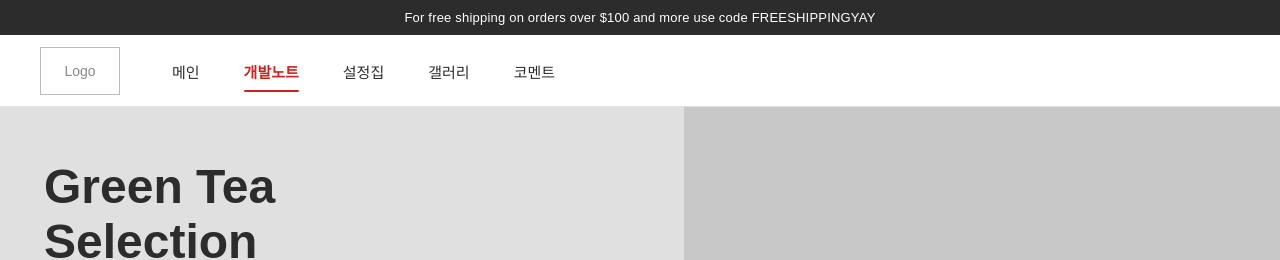
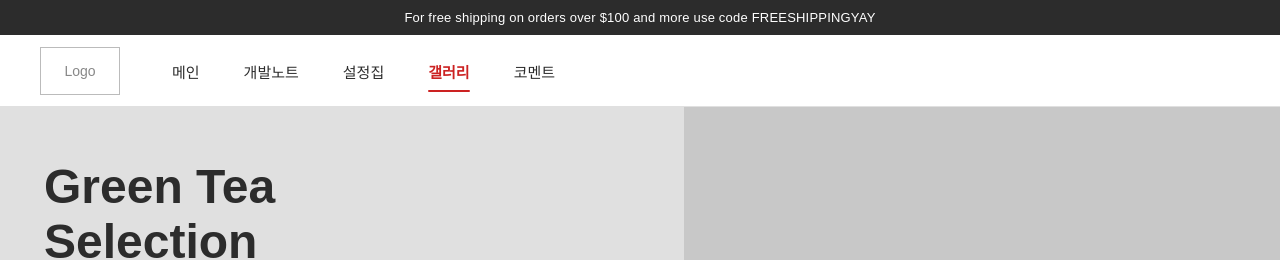
Before and after one commit to crymanmanman2-cell/bloodpunk_project, a Jekyll site: the page 갤러리.html, which Jekyll copies as it is, in a window 1280 px wide. Shown: the top 260 px of the page. Built offline with Jekyll 4.4.1, drawn with Linux system fonts in a browser that asks for light colours.

Commit message:
Update 갤러리.html

```diff
--- a/갤러리.html
+++ b/갤러리.html
@@ -18,9 +18,9 @@
     <div class="logo-box">Logo</div>
     <ul class="nav-links">
       <li><a href="index.html">메인</a></li>
-      <li><a href="개발노트.html" class="active">개발노트</a></li>
+      <li><a href="개발노트.html">개발노트</a></li>
       <li><a href="#">설정집</a></li>
-      <li><a href="갤러리.html">갤러리</a></li>
+      <li><a href="갤러리.html" class="active">갤러리</a></li>
       <li><a href="#">코멘트</a></li>
     </ul>
   </nav>
```
